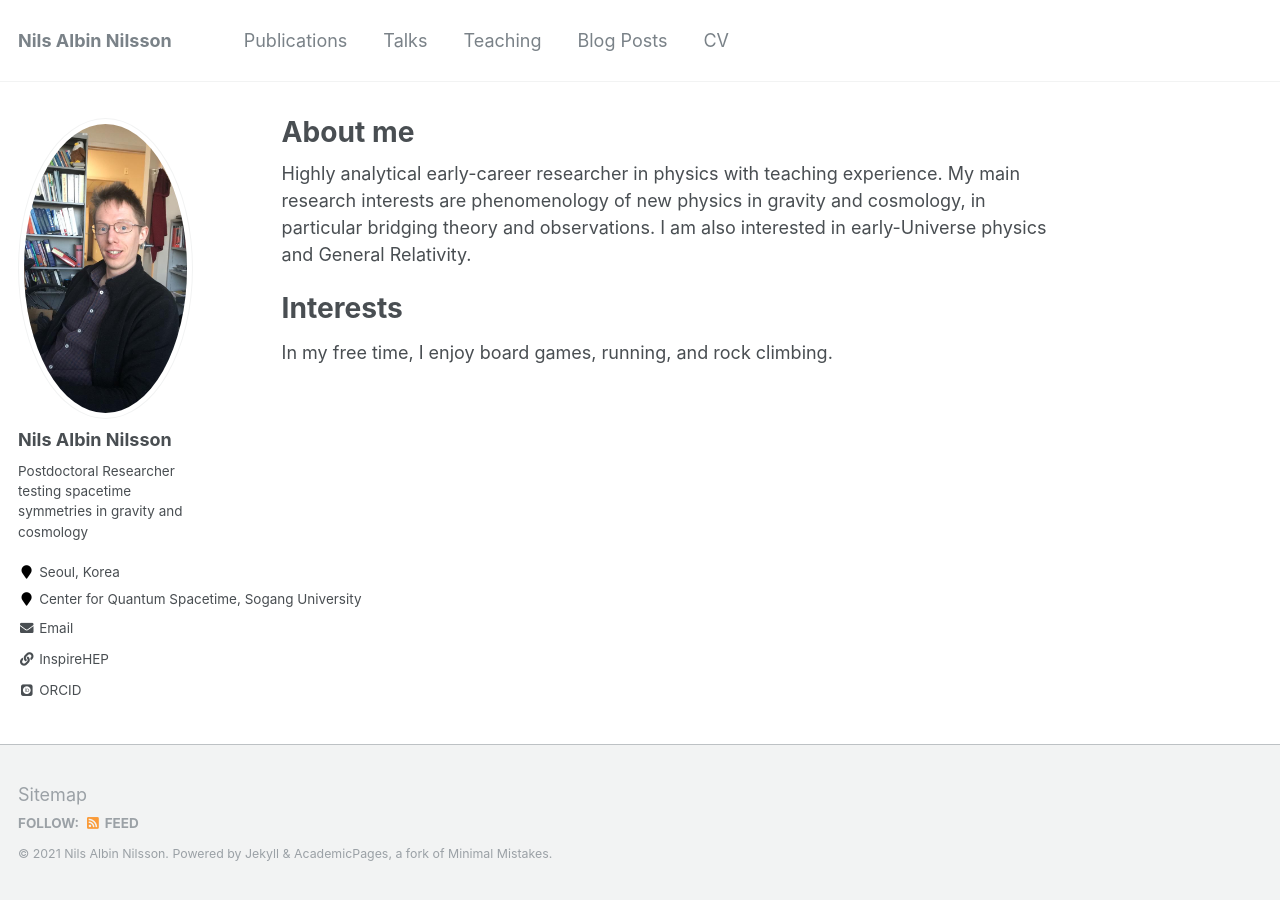
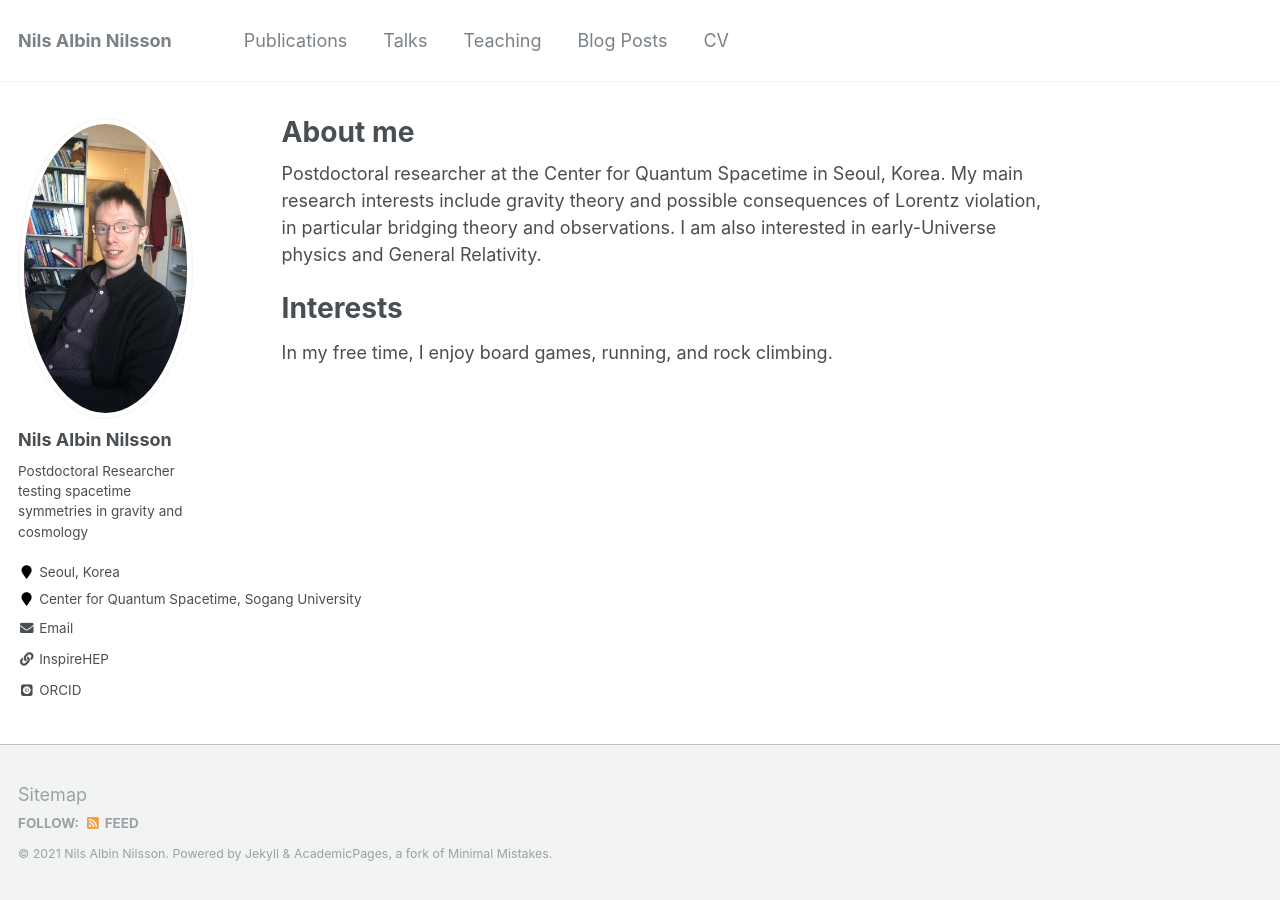
Before and after one commit to nilsanilsson/nilsanilsson.github.io, a Jekyll site: the page built from _pages/about.md, in a window 1280 px wide. Built offline with Jekyll 4.4.1, drawn with Linux system fonts in a browser that asks for light colours; some web fonts are replaced.

Commit message:
Initial commit

```diff
--- a/_pages/about.md
+++ b/_pages/about.md
@@ -7,8 +7,8 @@ redirect_from:
   - /about/
   - /about.html
 ---
-Highly analytical early-career researcher in physics with teaching experience. My main research interests
-are phenomenology of new physics in gravity and cosmology, in particular bridging theory and
+Postdoctoral researcher at the Center for Quantum Spacetime in Seoul, Korea. My main research interests
+include gravity theory and possible consequences of Lorentz violation, in particular bridging theory and
 observations. I am also interested in early-Universe physics and General Relativity.
 
 Interests
```
